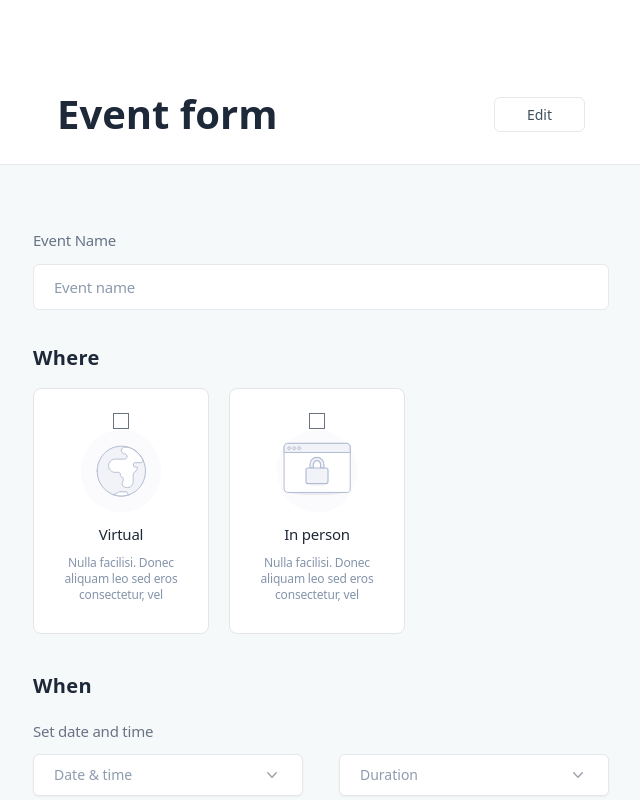
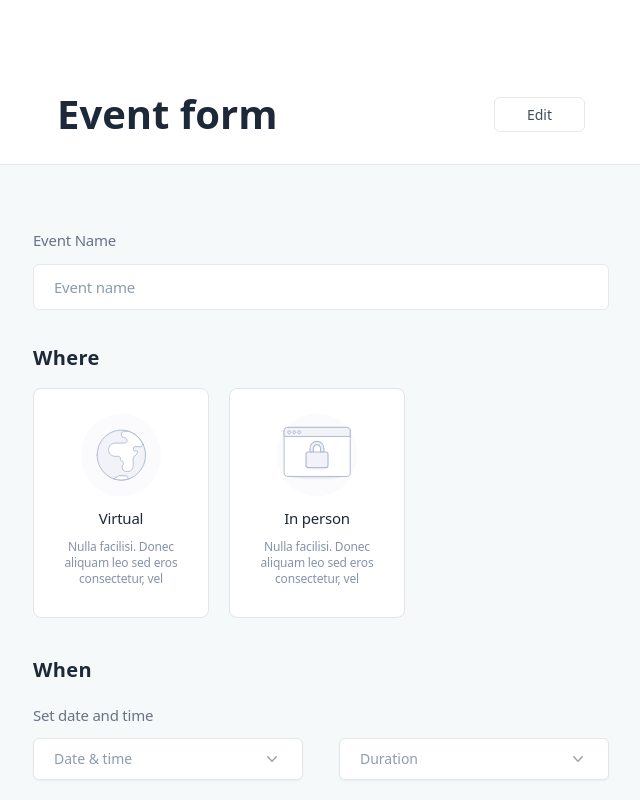
Before and after one commit to redtxai/event-form, a React (Create React App) app: page / in a window 1280 px wide. Shown: the top 800 px of the page, without its empty margins (319-959 px from the left). Built offline with nearby package versions, Linux system fonts and the light colour scheme.

Commit message:
Refactor Onboarding component

```diff
--- a/src/components/onboarding-illustration/OnboardingIllustration.tsx
+++ b/src/components/onboarding-illustration/OnboardingIllustration.tsx
@@ -2,13 +2,15 @@
 import { memo, useState } from 'react';
 import { FieldValues, UseFormRegister } from 'react-hook-form';
 
+export type OnboardingType = 'virtual' | 'inperson'
+
 type OnboardingIllustrationProps = {
   name?: string
-  type: 'virtual' | 'inperson'
+  type: OnboardingType
   value?: string,
   checked?: boolean
   className?: string
-  onClick?: (selected: boolean) => void
+  onClick?: (value: OnboardingType) => void
   register?: UseFormRegister<FieldValues>
 }
 
@@ -18,7 +20,7 @@ const OnboardingIllustration = memo(({ name, type, value, checked, className, on
   const handleOnChange = () => {
     setSelected(!selected)
     if (onClick) {
-      onClick(!selected)
+      onClick(type)
     }
   }
 
@@ -44,7 +46,7 @@ const OnboardingIllustration = memo(({ name, type, value, checked, className, on
       ${selected ? 'border-indigo-500 ring-indigo-500' : 'border-slate-175'}
       ${className ? className : ''}`}
       onClick={handleOnChange}>
-      <input name={name} type="checkbox" checked={selected} onChange={handleOnChange} value={value} {...(register && name && register(name, { required: true }))} />
+      <input name={name} type="checkbox" checked={selected} onChange={handleOnChange} value={value} className="hidden" {...(register && name && register(name, { required: true }))} />
       <img src={`/assets/img/${attrMap[type].img}.svg`} alt={type} />
       <h5 className="text-sm-intermediate leading-4-06 font-normal tracking-tightish text-blue-950 mt-3">{attrMap[type].title}</h5>
       <div className='text-center text-xs tracking-tightish text-gray-450 mt-3'>Nulla facilisi. Donec aliquam leo sed eros consectetur, vel </div>
--- a/src/pages/create-edit/components/where-component/WhereComponent.tsx
+++ b/src/pages/create-edit/components/where-component/WhereComponent.tsx
@@ -1,12 +1,9 @@
 import { useCallback, useState } from "react"
 import { FieldValues, UseFormClearErrors, UseFormRegister, UseFormSetValue } from "react-hook-form"
 import FormErrorMessage from "../../../../components/form-error-message/FormErrorMessage"
-import OnboardingIllustration from "../../../../components/onboarding-illustration/OnboardingIllustration"
+import OnboardingIllustration, { OnboardingType } from "../../../../components/onboarding-illustration/OnboardingIllustration"
 
-type OnboardingMap = {
-  virtual: boolean
-  inperson: boolean
-}
+type OnboardingMap = Record<OnboardingType, boolean>
 
 type WhereComponentProps = {
   showErrors?: boolean
@@ -19,27 +16,10 @@ type WhereComponentProps = {
 const WhereComponent = ({ showErrors, clearErrors, setValue, register }: WhereComponentProps) => {
   const [onboardingMap, setOnboardingMap] = useState<OnboardingMap>({ virtual: false, inperson: false })
 
-  const handleVirtualClick = useCallback(
-    (selected: boolean) => {
+  const handleClick = useCallback(
+    (valueClicked: OnboardingType) => {
       setOnboardingMap((previousMap) => {
-        const updatedMap = { ...previousMap, virtual: selected }
-        if (clearErrors && showErrors) {
-          clearErrors('where')
-        }
-        if (setValue) {
-          const mapKeys = (Object.keys(updatedMap) as Array<keyof typeof updatedMap>)
-          setValue('where', mapKeys.filter(key => updatedMap[key]))
-        }
-        return updatedMap
-      })
-    },
-    [clearErrors, setValue, showErrors],
-  )
-
-  const handleInpersonClick = useCallback(
-    (selected: boolean) => {
-      setOnboardingMap((previousMap) => {
-        const updatedMap = { ...previousMap, inperson: selected }
+        const updatedMap = { ...previousMap, [valueClicked]: !previousMap[valueClicked] }
         if (clearErrors && showErrors) {
           clearErrors('where')
         }
@@ -56,8 +36,8 @@ const WhereComponent = ({ showErrors, clearErrors, setValue, register }: WhereCo
   return (
     <section className="mt-4-05">
       <section className="flex">
-        <OnboardingIllustration name="where" value='virtual' type="virtual" checked={onboardingMap.virtual} onClick={handleVirtualClick} register={register}></OnboardingIllustration>
-        <OnboardingIllustration name="where" value='inperson' type="inperson" className="ml-5" checked={onboardingMap.inperson}  onClick={handleInpersonClick} register={register}></OnboardingIllustration>
+        <OnboardingIllustration name="where" value='virtual' type="virtual" checked={onboardingMap.virtual} onClick={handleClick} register={register}></OnboardingIllustration>
+        <OnboardingIllustration name="where" value='inperson' type="inperson" className="ml-5" checked={onboardingMap.inperson} onClick={handleClick} register={register}></OnboardingIllustration>
       </section>
       {showErrors && <FormErrorMessage text="Where"></FormErrorMessage>}
     </section>
```
